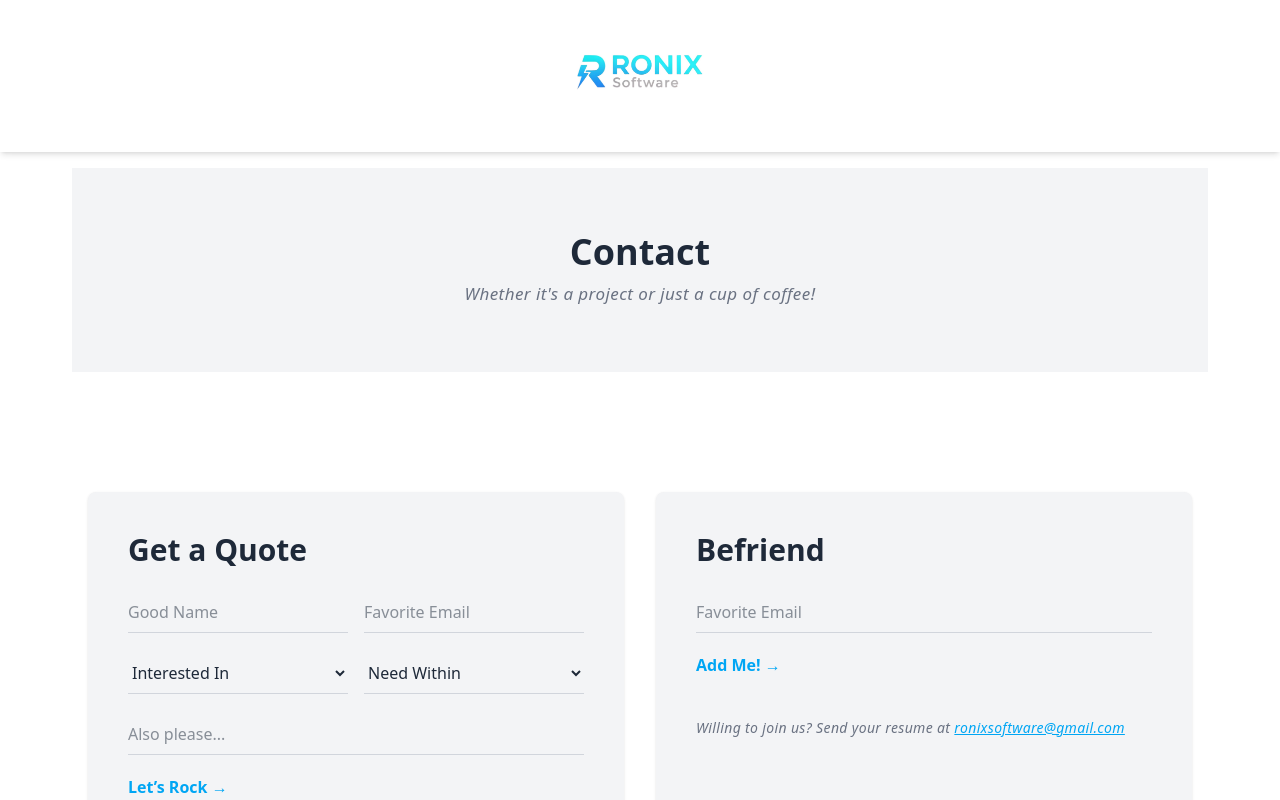
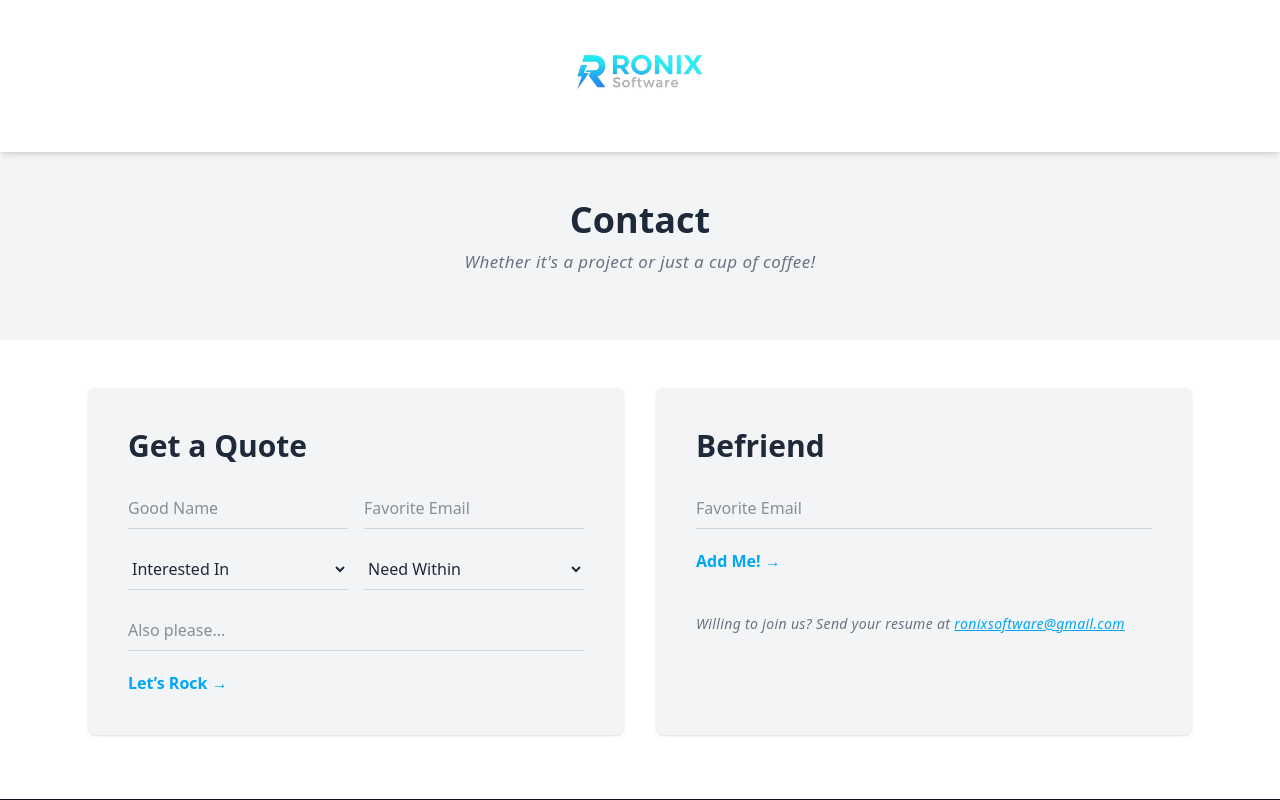
Before and after one commit to AyeshaMalak/ronixWebsite, a React (Vite) app: page /contact in a window 1280 px wide. Shown: the top 800 px of the page. Built offline with nearby package versions, Linux system fonts and the light colour scheme.

Commit message:
Update Contact.jsx

```diff
--- a/src/pages/Contact.jsx
+++ b/src/pages/Contact.jsx
@@ -1,4 +1,3 @@
-// pages/Contact.jsx
 import React from "react";
 import { Link } from "react-router-dom";
 
@@ -6,7 +5,6 @@ const Contact = () => {
   return (
     <div className="bg-white text-gray-800 relative">
 
-      {/* Fixed Header */}
       <div className="fixed top-0 left-0 right-0 w-full bg-white px-6 py-4 shadow-md z-50">
         <div className="max-w-7xl mx-auto flex justify-center items-center">
           <Link to="/home">
@@ -17,18 +15,16 @@ const Contact = () => {
 
       <div className="h-20 sm:h-24"></div>
 
-      {/* Page Heading */}
-      <section className="bg-gray-100 flex flex-col justify-center items-center text-center py-16 px-6 md:px-12 m-18">
+
+      <section className="bg-gray-100 flex flex-col justify-center items-center text-center py-16 px-6 md:px-12 mt-10">
         <h1 className="text-4xl font-bold mb-2 text-gray-800">Contact</h1>
         <p className="italic text-gray-500">
           Whether it's a project or just a cup of coffee!
         </p>
       </section>
 
-      {/* Forms */}
+
       <div className="max-w-6xl mx-auto grid md:grid-cols-2 gap-8 px-6 pb-16 pt-12">
-
-        {/* Lets Rock Form */}
         <div className="bg-gray-100 p-10 shadow-sm rounded-lg">
           <h2 className="text-3xl font-extrabold mb-6">Get a Quote</h2>
           <form
```
